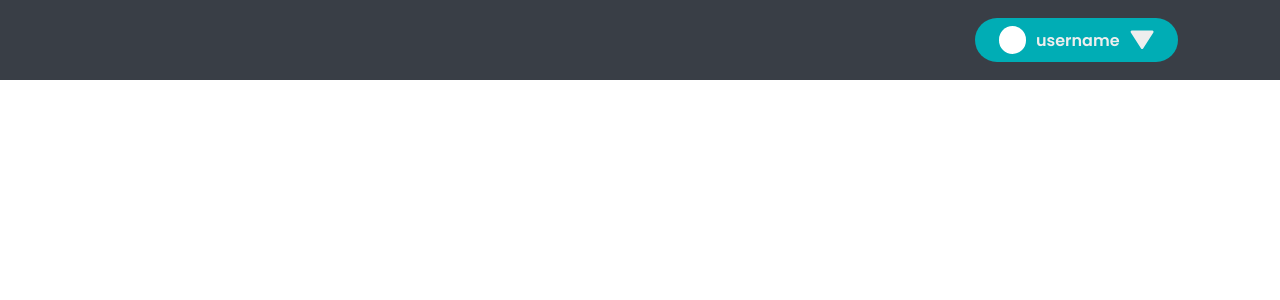
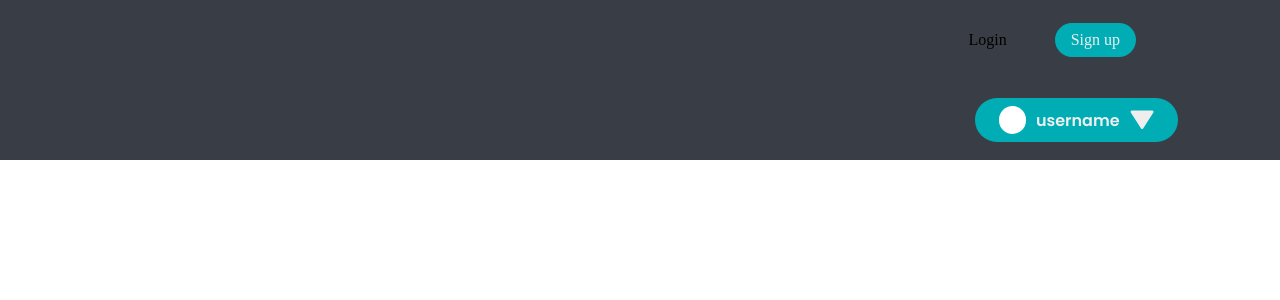
Before and after one commit to shah1012/Typescript-Chat-App-Frontend, a React (Vite) app: page / in a window 1280 px wide. Shown: the top 300 px of the page. Built offline with nearby package versions, Linux system fonts and the light colour scheme.

Commit message:
Added NavbarNotLogged Animation

```diff
--- a/src/App.tsx
+++ b/src/App.tsx
@@ -6,6 +6,7 @@ import NavBarLogged from "./components/Navbar/NavBarLogged/index";
 function App() {
   return (
     <div className="App">
+      <NavbarNotLogged />
       <NavBarLogged />
     </div>
   );
--- a/src/components/Navbar/NavbarNotLogged/index.tsx
+++ b/src/components/Navbar/NavbarNotLogged/index.tsx
@@ -5,17 +5,19 @@ const index = () => {
   return (
     <div className="navbar-div">
       <ul className="navElements">
-        {NavbarNotLoggedLinks.map((l, i) => {
-          return l.name === "Sign out" ? (
-            <li className="navbar-li">
+        {NavbarNotLoggedLinks.map((l, i) =>
+          l.path === "/signup" ? (
+            <li className="navbar-btn">
               <a href={l.path}>{l.name}</a>
             </li>
           ) : (
             <li className="navbar-li">
-              <a href={l.path}>{l.name}</a>
+              <a href={l.path} style={{ color: "black" }}>
+                {l.name}
+              </a>
             </li>
-          );
-        })}
+          )
+        )}
       </ul>
     </div>
   );
--- a/src/styles/notLoggedComponents/navbarNotLogged.scss
+++ b/src/styles/notLoggedComponents/navbarNotLogged.scss
@@ -1,23 +1,44 @@
 .navbar-div {
   width: 100%;
-  height: 150px;
+  height: 10vh;
   background-color: #393e46;
 
   display: flex;
   align-items: center;
-  justify-content: space-between;
+  justify-content: flex-end;
 
   .navElements {
     display: flex;
+    margin: 10%;
     .navbar-li {
       list-style: none;
       border-radius: 45px;
-      padding: 1rem;
+      padding: 0.5rem 1rem;
+      margin: 1rem;
+      cursor: pointer;
       a {
         text-decoration: none;
         color: #eeeeee;
         font-size: 1rem;
       }
     }
+
+    .navbar-btn {
+      list-style: none;
+      border-radius: 45px;
+      padding: 0.5rem 1rem;
+      margin: 1rem;
+      cursor: pointer;
+      background-color: #00adb5;
+      a {
+        text-decoration: none;
+        color: #eeeeee;
+        font-size: 1rem;
+      }
+    }
+
+    .navbar-btn:hover {
+      box-shadow: 0px 4px 10px #000000;
+    }
   }
 }
```
